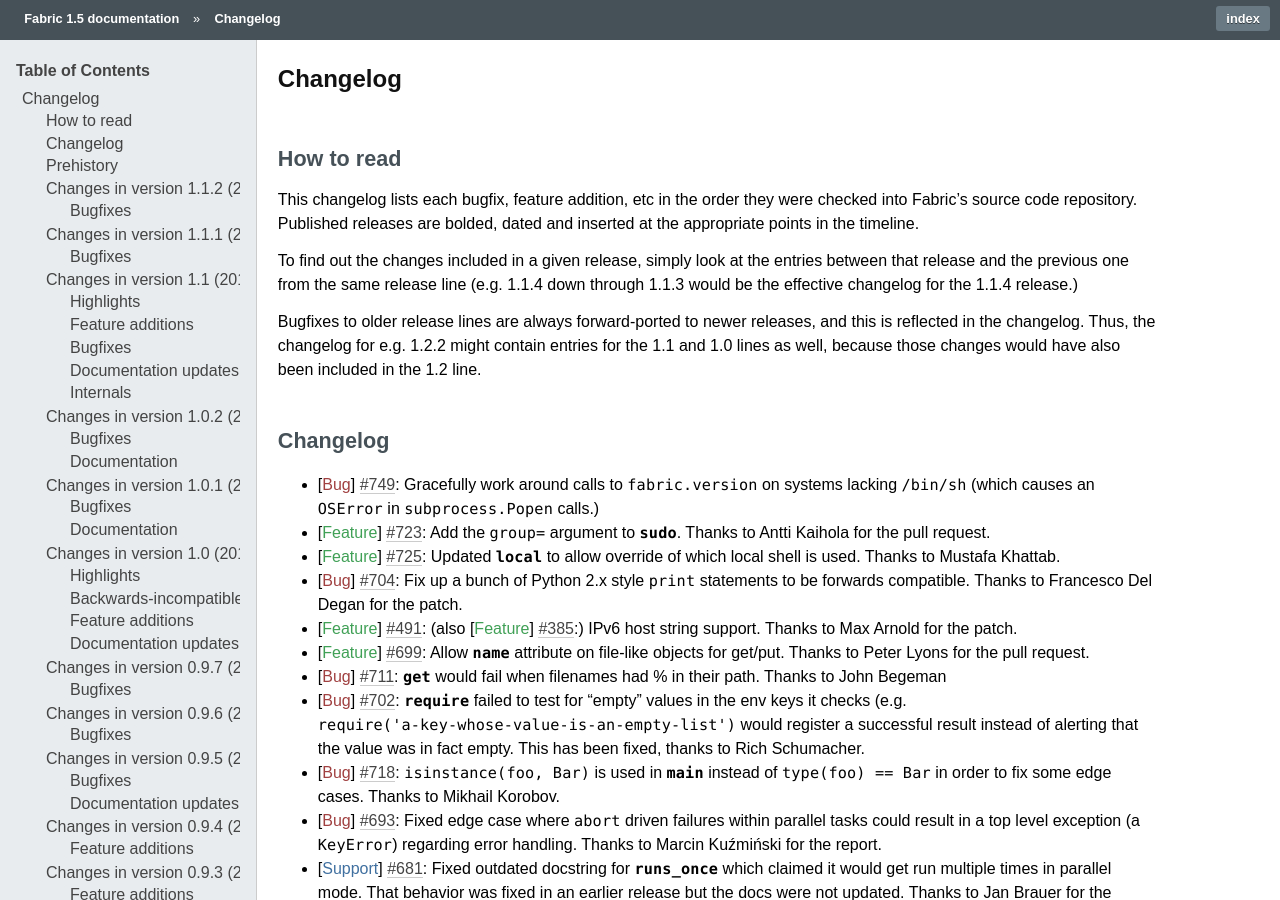
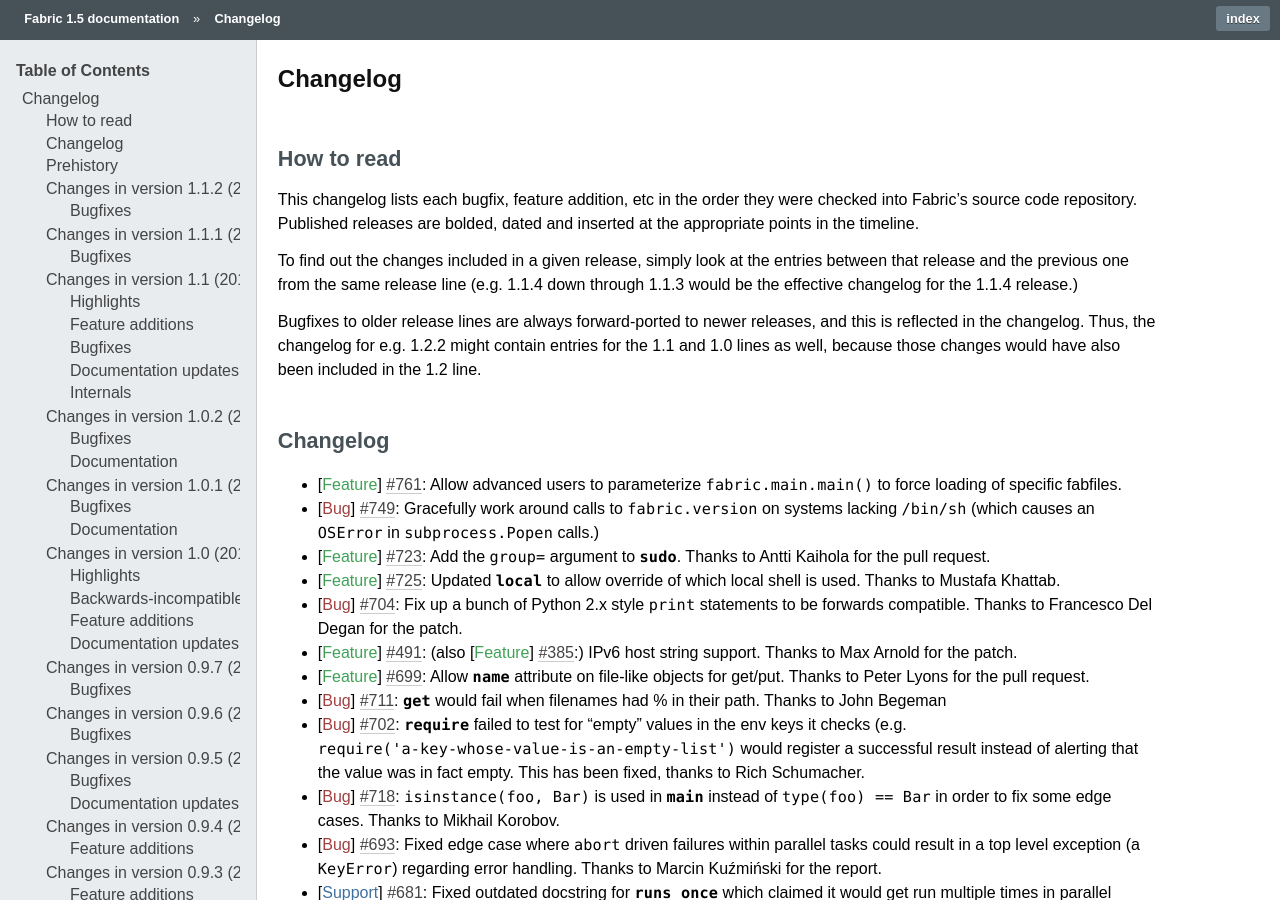
Before and after one commit to fabric/fabric, a Sphinx documentation site: the page built from docs/changelog.rst, in a window 1280 px wide and 900 px high. Built offline with Sphinx 7.4.7, drawn with Linux system fonts in a browser that asks for light colours.

Commit message:
Changelog re #761

```diff
--- a/docs/changelog.rst
+++ b/docs/changelog.rst
@@ -25,6 +25,8 @@
 Changelog
 =========
 
+* :feature:`761` Allow advanced users to parameterize ``fabric.main.main()`` to
+  force loading of specific fabfiles.
 * :bug:`749` Gracefully work around calls to ``fabric.version`` on systems
   lacking ``/bin/sh`` (which causes an ``OSError`` in ``subprocess.Popen``
   calls.)
```
